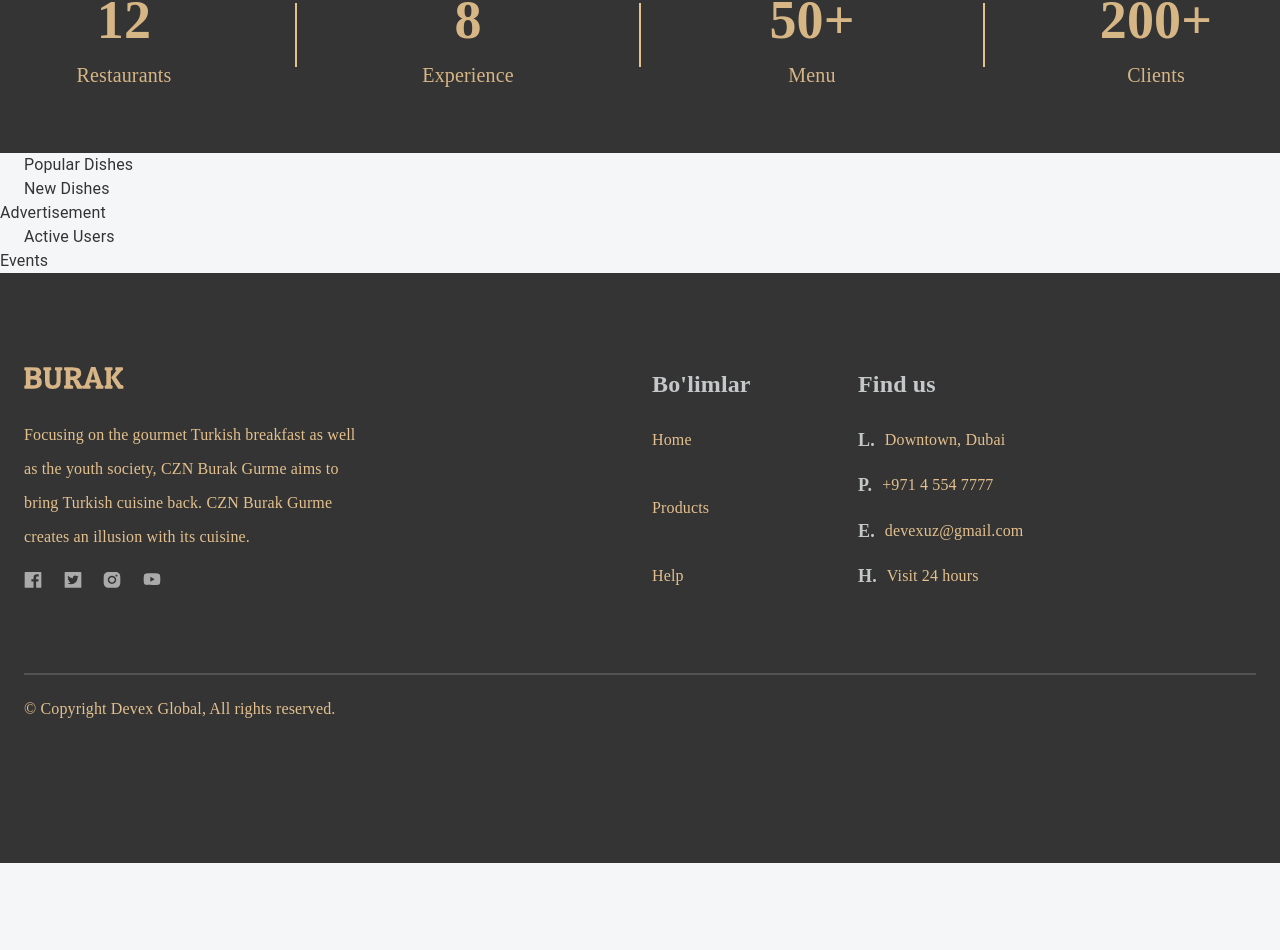
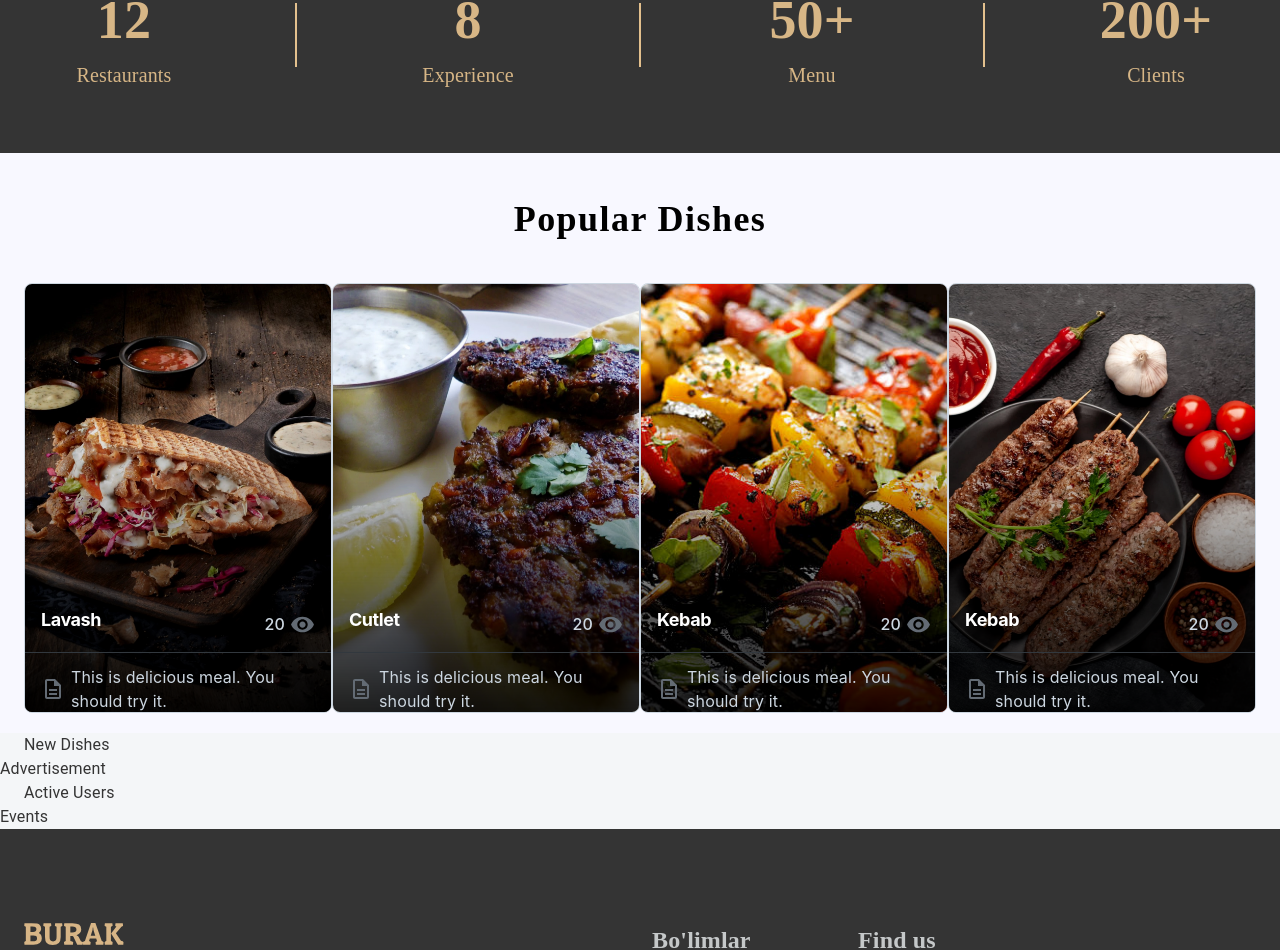
Before and after one commit to Muhammadsaid01/car-react, a React (Create React App) app: page / in a window 1280 px wide. Shown: the part 856-1806 px from the top of the page. Before the commit the page ends 1719 px from the top, so only its background shows below. Built offline with nearby package versions, Linux system fonts and the light colour scheme.

Commit message:
feat: develop popular dishes sectional components

```diff
--- a/package.json
+++ b/package.json
@@ -6,6 +6,7 @@
     "@emotion/react": "^11.11.3",
     "@emotion/styled": "^11.11.0",
     "@mui/icons-material": "^5.8.4",
+    "@mui/joy": "^5.0.0-beta.52",
     "@mui/material": "^5.15.6",
     "@reduxjs/toolkit": "^1.8.1",
     "@testing-library/jest-dom": "^4.2.4",
--- a/src/app/screens/homePage/PopularDishes.tsx
+++ b/src/app/screens/homePage/PopularDishes.tsx
@@ -1,8 +1,81 @@
-import { Container } from '@mui/material'
+import DescriptionOutlinedIcon from '@mui/icons-material/DescriptionOutlined'
+import VisibilityIcon from '@mui/icons-material/Visibility'
+import Card from '@mui/joy/Card'
+import CardContent from '@mui/joy/CardContent'
+import CardCover from '@mui/joy/CardCover'
+import CardOverflow from '@mui/joy/CardOverflow'
+import Typography from '@mui/joy/Typography'
+import { CssVarsProvider } from '@mui/joy/styles'
+import { Box, Container, Stack } from '@mui/material'
+
+const list = [
+	{productName: "Lavash", imagePath: "/img/lavash.webp"},
+	{productName: "Cutlet", imagePath: "/img/cutlet.webp"},
+	{productName: "Kebab", imagePath: "/img/kebab.webp"},
+	{productName: "Kebab", imagePath: "/img/kebab-fresh.webp"},]
 
 export default function PopularDishes() {
 	return (
-	<div className={'popular-dishes'}>
-		<Container>Popular Dishes</Container>
+	<div className={'popular-dishes-frame'}>
+		<Container>
+			<Stack className='popular-section'>
+					<Box className='category-title'>Popular Dishes</Box>
+					<Stack className='cards-frame'>
+						{list.map((ele, index)=>{
+							return (
+								<CssVarsProvider key={index}>
+									<Card className={"card"}>
+										<CardCover>
+											<img src={ele.imagePath}	alt="" />
+										</CardCover>
+										<CardCover className={"card-cover"} />
+										<CardContent sx={{ justifyContent: 'flex-end' }}>
+											<Stack
+											flexDirection={"row"}
+											justifyContent={"space-between"}>
+												<Typography
+												level="h2"
+												fontSize="lg"
+												textColor="#fff"
+												mb={1}
+												>
+													{ele.productName}
+													</Typography>
+													<Typography sx={{
+														fontWeight:"md",
+														color:"neutral.300",
+														display:"flex",
+														alignItems:"center",
+													}}>
+														20
+														<VisibilityIcon
+														sx={{fontSize:25,
+														marginLeft:"5px"}} />
+													</Typography>
+											</Stack>
+										</CardContent>
+										<CardOverflow
+										sx={{
+											display:"flex",
+											gap:1.5,
+											py:1.5,
+											px:"var(--Card-padding)",
+											borderTop:"1px solid",
+											height:"60px",}}
+										>
+											<Typography
+											startDecorator={<DescriptionOutlinedIcon />}
+											textColor="neutral.300"
+											>
+												This is delicious meal. You should try it.
+											</Typography>
+										</CardOverflow>
+									</Card>
+											</CssVarsProvider>
+							);
+						})}
+					</Stack>
+			</Stack>
+		</Container>
 	</div>);
 }
--- a/src/css/home.css
+++ b/src/css/home.css
@@ -45,3 +45,57 @@ font-weight: 500;
 line-height: 30px;
 color: #d7b686;
 }
+
+/** Popular Dishes Section **/
+
+.homepage .popular-dishes-frame {
+	width: 100%	;
+	height: 580px	;
+	display: flex;
+	background: #F8F8FF;
+}
+
+
+.homepage .popular-dishes-frame .popular-section {
+	margin-top: 45px;
+	display: flex;
+	flex-direction: column;
+	align-items: center;
+}
+
+.homepage .popular-dishes-frame .popular-section .category-title {
+	color: #000;
+	text-align: center;
+	font-family: "Roboto Serif";
+	font-size: 36px;
+	font-style: normal;
+	font-weight: 600;
+	line-height: normal;
+	letter-spacing: 1.44px;
+
+}
+
+.homepage .popular-dishes-frame .popular-section .cards-frame {
+width: 100%	;
+margin-top: 43px;
+display: flex;
+flex-direction: row;
+justify-content: space-between;
+}
+
+.homepage .popular-dishes-frame .popular-section .cards-frame .card {
+	min-height: 430px;
+	min-width: 300px;
+	cursor: pointer;
+}
+
+.homepage .popular-dishes-frame .popular-section .cards-frame .card .card-cover {
+	background: linear-gradient(
+		to top,
+		rgba(0, 0, 0, 0.4),
+		rgba(0, 0, 0, 0) 200px
+	),
+	linear-gradient(to top, rgba(0, 0, 0, 0.8), rgba(0, 0, 0, 0) 300px);
+}
+
+/****/
```
Also changed, not shown: 2 other files (tests, documents, lock files or other folders).
